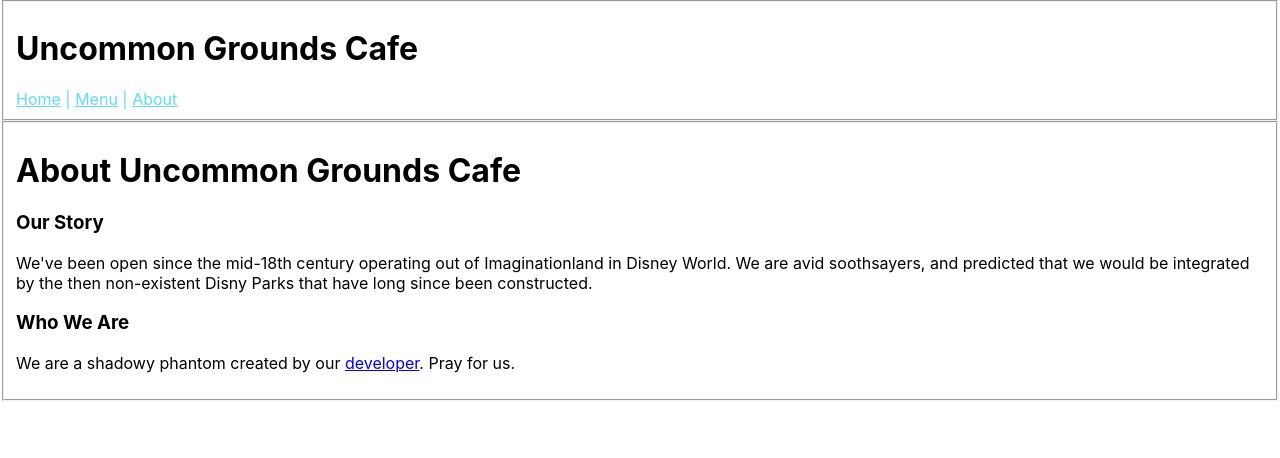
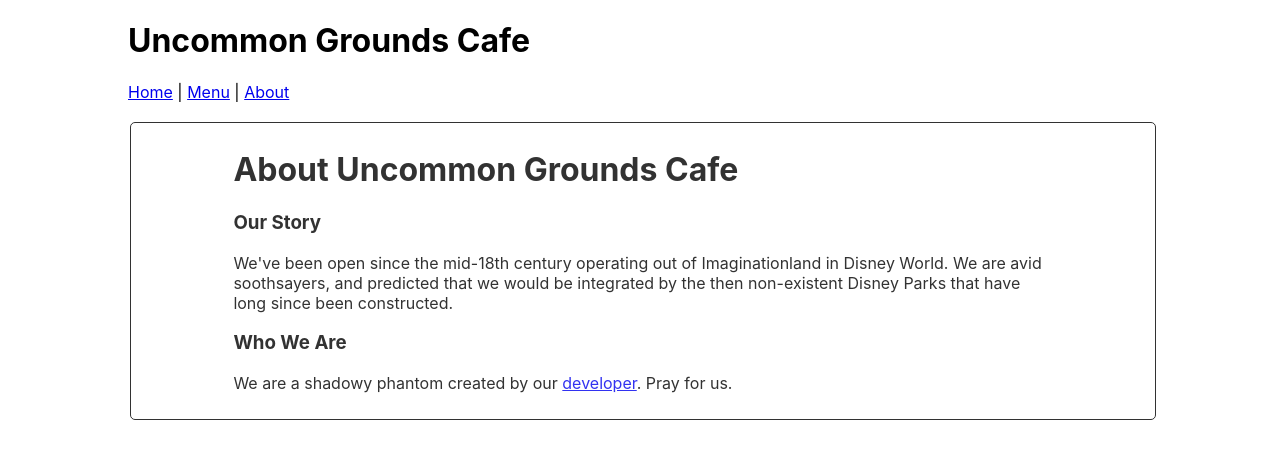
Before and after one commit to cireneirbo/uncommon-grounds-cafe, a React (Create React App) app in the folder client/: page /about in a window 1280 px wide. Shown: the top 458 px of the page. Built offline with nearby package versions, Linux system fonts and the light colour scheme.

Commit message:
Fix CSS and formatting a bit

```diff
--- a/client/src/App.css
+++ b/client/src/App.css
@@ -1,38 +1,38 @@
-.App {
-  text-align: center;
+body {
+  /* background-image: url("../public/satelliteoverearth.png");
+  background-size: auto;
+  background-attachment: fixed; */
+  margin: 0%;
+  padding: 0%;
 }
 
-.App-logo {
-  height: 40vmin;
-  pointer-events: none;
+main {
+  padding-left: 10%;
+  padding-right: 10%;
+  margin: 0%;
 }
 
-@media (prefers-reduced-motion: no-preference) {
-  .App-logo {
-    animation: App-logo-spin infinite 20s linear;
-  }
+fieldset {
+  border: 1px solid rgb(0, 0, 0);
+  background: #ddd;
+  border-radius: 5px;
+  background-color: white;
+  opacity: 0.80;
+  width: 80%;
+  padding-left: 10%;
+  padding-right: 10%;
+  margin-top: 2%;
+  margin-bottom: 2%;
 }
 
-.App-header {
-  background-color: #282c34;
-  min-height: 100vh;
-  display: flex;
-  flex-direction: column;
-  align-items: center;
-  justify-content: center;
-  font-size: calc(10px + 2vmin);
-  color: white;
+p {
+  word-wrap: break-word;
+  color: black;
 }
 
-.App-link {
-  color: #61dafb;
+th, td {
+  padding-left: 10px;
+  padding-right: 10px;
+  margin: 5%;
+  text-align: left;
 }
-
-@keyframes App-logo-spin {
-  from {
-    transform: rotate(0deg);
-  }
-  to {
-    transform: rotate(360deg);
-  }
-}
--- a/client/src/components/About.js
+++ b/client/src/components/About.js
@@ -9,12 +9,12 @@ function About() {
 
         <h3>Our Story</h3>
           <p>
-            We've been open since the mid-18th century operating out of Imaginationland in Disney World. We are avid soothsayers, and predicted that we would be integrated by the then non-existent Disny Parks that have long since been constructed.
+            We've been open since the mid-18th century operating out of Imaginationland in Disney World. We are avid soothsayers, and predicted that we would be integrated by the then non-existent Disney Parks that have long since been constructed.
           </p>
 
         <h3>Who We Are</h3>
           <p>
-            We are a shadowy phantom created by our <a href='https://twitter.com/kalefice' target='_blank'>developer</a>. Pray for us.
+            We are a shadowy phantom created by our <a href='https://twitter.com/kalefice' target='_blank' rel="noreferrer">developer</a>. Pray for us.
           </p>
 
       </fieldset>
--- a/client/src/components/Home.js
+++ b/client/src/components/Home.js
@@ -1,6 +1,7 @@
 function Home() {
   return (
     <main>
+      <br></br>
       <fieldset>
         <h1>Home</h1>
 
--- a/client/src/components/Nav.js
+++ b/client/src/components/Nav.js
@@ -4,7 +4,6 @@ function Nav() {
   return (
     <main>
       <div className="nav-bar">
-        <fieldset>
         <h1>Uncommon Grounds Cafe</h1>
 
         <nav className="App-link">
@@ -12,7 +11,6 @@ function Nav() {
           <Link to="/menu" className="App-link">Menu</Link> |{" "}
           <Link to="/about" className="App-link">About</Link>
         </nav>
-        </fieldset>
       </div>
     </main>
   );
```
Also changed, not shown: client/src/logo.svg (deleted). Lines whose indentation alone changed are shown as unchanged.
